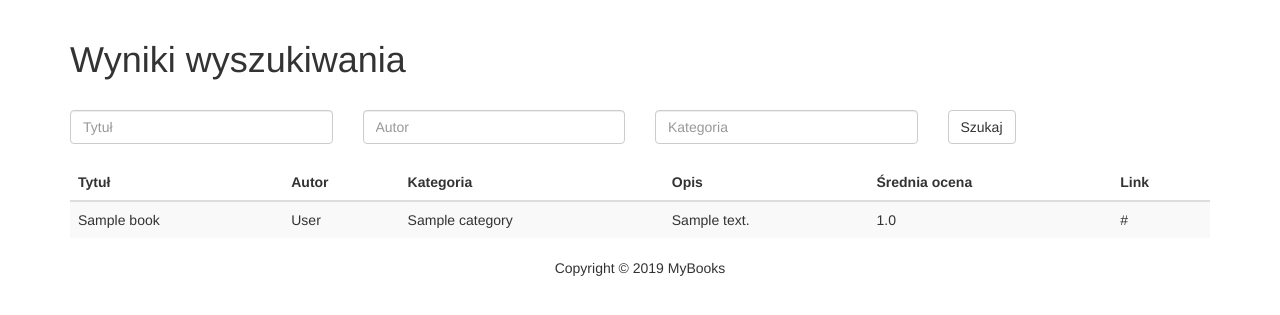
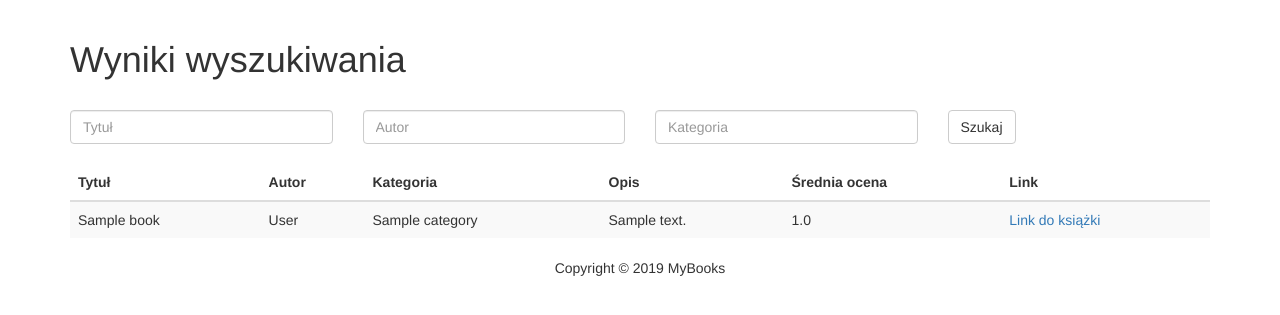
Before and after one commit to efefre/MyBook_project, a Django app: page /search in a window 1280 px wide. Shown: the part 72-387 px from the top of the page. Run offline with Django 3.2, Linux system fonts and the light colour scheme; tables that the repository leaves empty hold one stand-in row (values such as "Sample post"); some libraries are stand-ins or nearby versions.

Commit message:
Use '-' for empty canoniicalVolumeLink or insert link on search page

```diff
--- a/myBooks_root/templates/books/search.html
+++ b/myBooks_root/templates/books/search.html
@@ -59,9 +59,9 @@
                     <td>-</td>
                 {% endif %}
                 {% if book.canonicalVolumeLink %}
-                    <td>{{ book.canonicalVolumeLink }}</td>
+                    <td><a href="{{ book.canonicalVolumeLink }}" target="_blank">Link do książki</a></td>
                 {% else %}
-                    <td><em>brak</em></td>
+                    <td><em>-</em></td>
                 {% endif %}
             </tr>
             {% endfor %}
```
